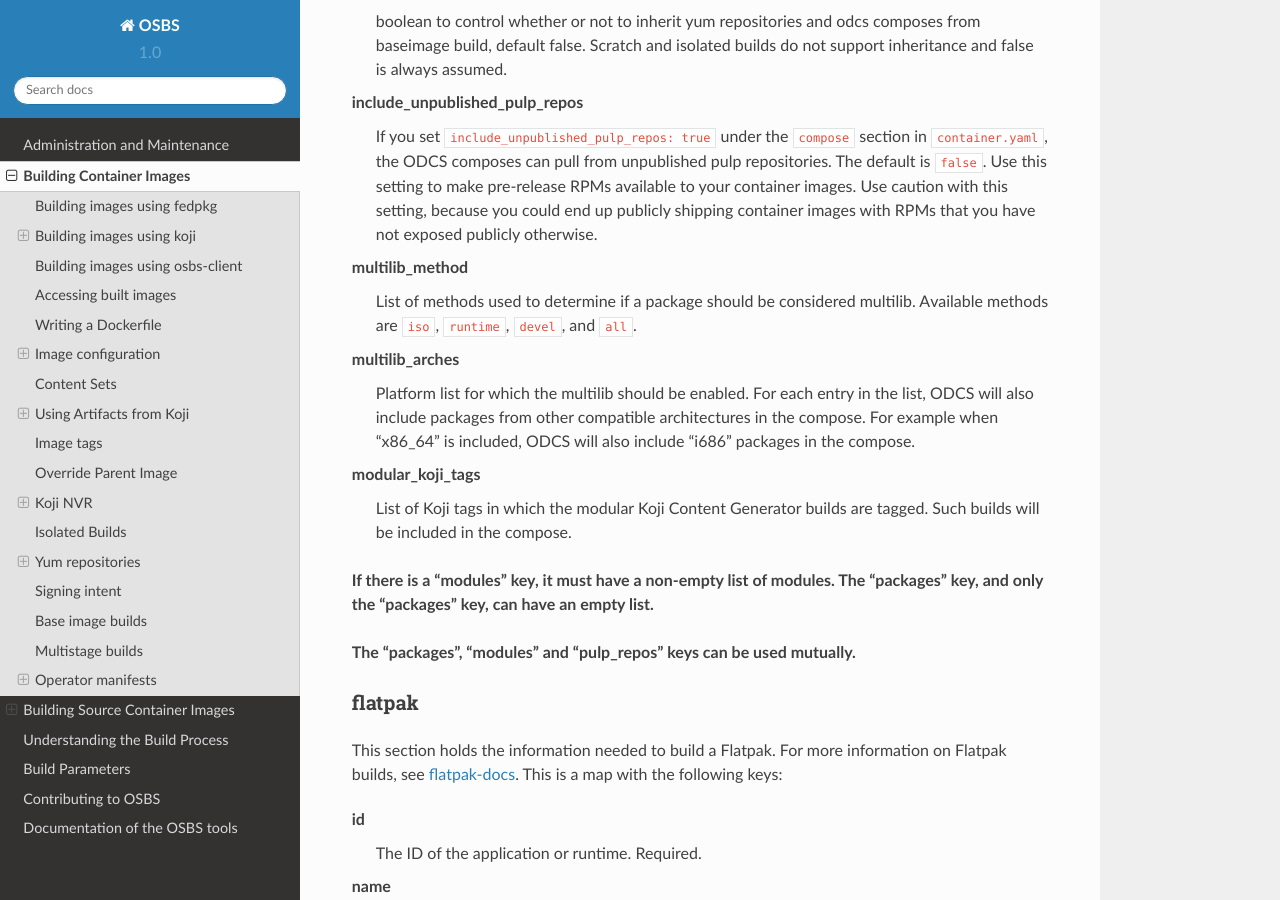
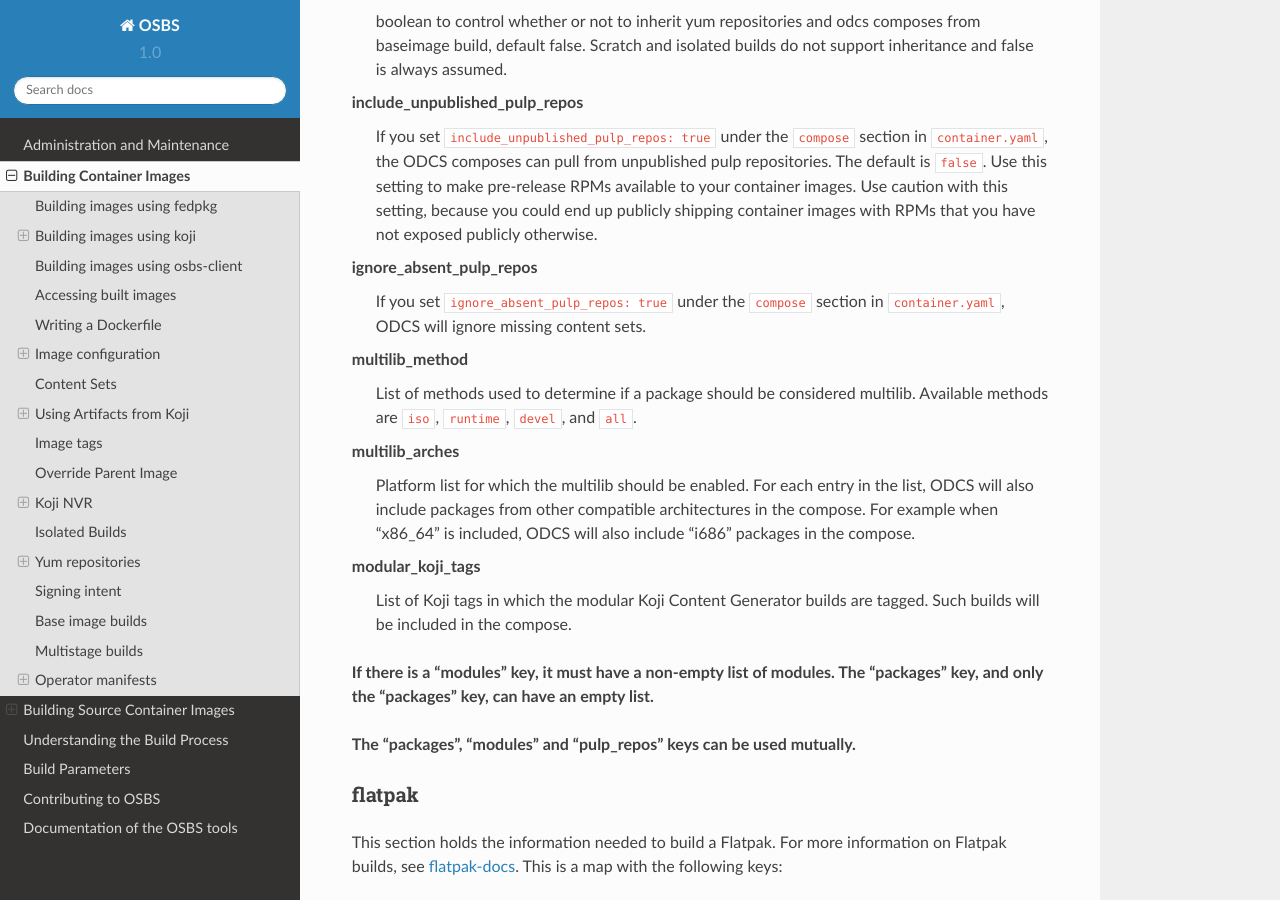
Before and after one commit to containerbuildsystem/osbs-docs, a Sphinx documentation site: the page built from docs/users.rst, in a window 1280 px wide and 900 px high, scrolled down 7886 px. Built offline with Sphinx 7.4.7 and the Read the Docs theme 2.0.0, drawn with Linux system fonts in a browser that asks for light colours.

Commit message:
Image owners can make ODCS ignore missing content sets
* CLOUDBLD-125

Signed-off-by: Robert Cerven <rcerven@redhat.com>

```diff
--- a/docs/users.rst
+++ b/docs/users.rst
@@ -412,6 +412,10 @@ include_unpublished_pulp_repos
   pre-release RPMs available to your container images. Use caution with this
   setting, because you could end up publicly shipping container images with
   RPMs that you have not exposed publicly otherwise.
+
+ignore_absent_pulp_repos
+  If you set ``ignore_absent_pulp_repos: true`` under the ``compose`` section
+  in ``container.yaml``, ODCS will ignore missing content sets.
 
 multilib_method
   List of methods used to determine if a package should be considered multilib.
```
